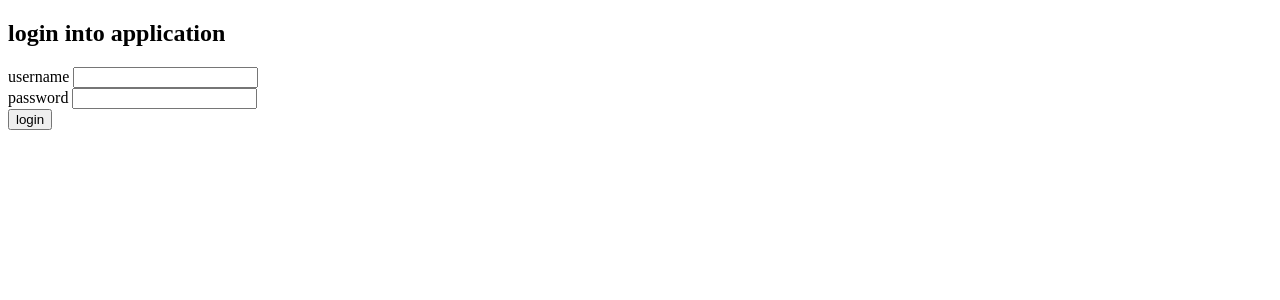
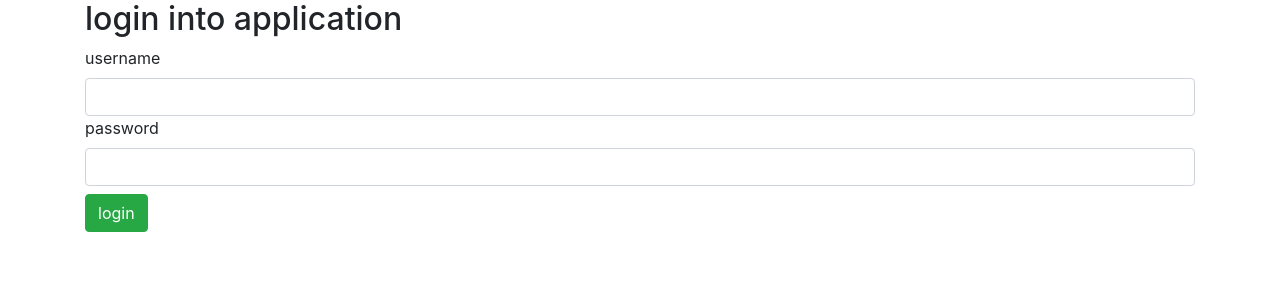
Before and after one commit to senkinux/fso2021, a React (Create React App) app in the folder part7/bloglist-frontend/: page / in a window 1280 px wide. Shown: the top 300 px of the page. Built offline with nearby package versions, Linux system fonts and the light colour scheme; no server answers.

Commit message:
added styles to login page

```diff
--- a/part7/bloglist-frontend/package.json
+++ b/part7/bloglist-frontend/package.json
@@ -5,8 +5,10 @@
 	"dependencies": {
 		"@testing-library/user-event": "^12.6.3",
 		"axios": "^0.21.1",
+		"bootstrap": "^4.6.0",
 		"prop-types": "^15.7.2",
 		"react": "^17.0.1",
+		"react-bootstrap": "^1.5.2",
 		"react-dom": "^17.0.1",
 		"react-redux": "^7.2.3",
 		"react-router-dom": "^5.2.0",
--- a/part7/bloglist-frontend/public/index.html
+++ b/part7/bloglist-frontend/public/index.html
@@ -10,6 +10,7 @@
       content="Web site created using create-react-app"
     />
     <link rel="apple-touch-icon" href="%PUBLIC_URL%/logo192.png" />
+    <link rel="stylesheet" href="https://cdn.jsdelivr.net/npm/bootstrap@4.6.0/dist/css/bootstrap.min.css" integrity="sha384-B0vP5xmATw1+K9KRQjQERJvTumQW0nPEzvF6L/Z6nronJ3oUOFUFpCjEUQouq2+l" crossorigin="anonymous" />
     <!--
       manifest.json provides metadata used when your web app is installed on a
       user's mobile device or desktop. See https://developers.google.com/web/fundamentals/web-app-manifest/
--- a/part7/bloglist-frontend/src/App.js
+++ b/part7/bloglist-frontend/src/App.js
@@ -12,6 +12,9 @@ import { Route, Switch, useRouteMatch } from "react-router-dom"
 import { initializeBlogs, addNewBlog, likeBlog } from "./reducers/blogsReducer"
 import { getUser } from "./reducers/userReducer"
 import { getUserlist } from "./reducers/userlistReducer"
+import Container from "react-bootstrap/Container"
+import Row from "react-bootstrap/Row"
+import Col from "react-bootstrap/Col"
 
 const App = () => {
   const [blogFormVisible, setBlogFormVisible] = useState(false)
@@ -47,9 +50,12 @@ const App = () => {
   }
 
   return (
-    <div>
-      <Menu loggedInUser={loggedInUser} dispatch={dispatch} />
-
+    <Container>
+      <Row>
+        <Col>
+          <Menu loggedInUser={loggedInUser} dispatch={dispatch} />
+        </Col>
+      </Row>
       {notification.message ? (
         <Message
           message={notification.message}
@@ -81,7 +87,7 @@ const App = () => {
       ) : (
         <Login dispatch={dispatch} />
       )}
-    </div>
+    </Container>
   )
 }
 
--- a/part7/bloglist-frontend/src/components/Login.js
+++ b/part7/bloglist-frontend/src/components/Login.js
@@ -3,6 +3,7 @@ import loginService from "../services/login"
 import blogService from "../services/blogs"
 import { loginUser } from "../reducers/userReducer"
 import { showErrorMessage, hideMessage } from "../reducers/notificationReducer"
+import { Form, Button } from "react-bootstrap"
 
 const Login = ({ dispatch }) => {
   const [username, setUsername] = useState("")
@@ -28,11 +29,11 @@ const Login = ({ dispatch }) => {
   return (
     <div>
       <h2>login into application</h2>
-      <form onSubmit={handleLogin}>
+      <Form onSubmit={handleLogin}>
+        <Form.Group>
           <div>
-          <label></label>
-          username{" "}
-          <input
+            <Form.Label>username</Form.Label>
+            <Form.Control
               id="username"
               type="text"
               value={username}
@@ -40,18 +41,24 @@ const Login = ({ dispatch }) => {
             />
           </div>
           <div>
-          password{" "}
-          <input
+            <Form.Label>password</Form.Label>
+            <Form.Control
               id="password"
               type="password"
               value={password}
               onChange={e => setPassword(e.target.value)}
             />
           </div>
-        <button type="submit" id="login-btn">
+          <Button
+            variant="success"
+            className="mt-2"
+            type="submit"
+            id="login-btn"
+          >
             login
-        </button>
-      </form>
+          </Button>
+        </Form.Group>
+      </Form>
     </div>
   )
 }
--- a/part7/bloglist-frontend/src/components/Menu.js
+++ b/part7/bloglist-frontend/src/components/Menu.js
@@ -1,6 +1,8 @@
 import { Link } from "react-router-dom"
 import { logoutUser } from "../reducers/userReducer"
 import { useHistory } from "react-router-dom"
+import Nav from "react-bootstrap/Nav"
+import { Button } from "react-bootstrap"
 
 const Menu = ({ loggedInUser, dispatch }) => {
   const history = useHistory()
@@ -10,27 +12,23 @@ const Menu = ({ loggedInUser, dispatch }) => {
     history.push("/")
   }
 
-  const padding = {
-    paddingRight: 5,
-  }
-
   if (!loggedInUser) {
     return null
   }
 
   return (
-    <div>
-      <div>
-        <Link to="/api/blogs" style={padding}>
-          blogs
-        </Link>
-        <Link to="/api/users" style={padding}>
-          users
-        </Link>
-        {`${loggedInUser.username} is logged in `}
-        <button onClick={logoutHandler}>logout</button>
-      </div>
-    </div>
+    <Nav variant="pills">
+      <Nav.Item className="m-3">
+        <Link to="/api/blogs">blogs</Link>
+      </Nav.Item>
+      <Nav.Item className="m-3">
+        <Link to="/api/users">users</Link>
+      </Nav.Item>
+      <div className="m-3">{`${loggedInUser.username} is logged in `}</div>
+      <Button className="ml-4 mt-2" onClick={logoutHandler} variant="info">
+        logout
+      </Button>
+    </Nav>
   )
 }
 
--- a/part7/bloglist-frontend/src/components/Message.js
+++ b/part7/bloglist-frontend/src/components/Message.js
@@ -1,9 +1,12 @@
 import React from "react"
 import styles from "../index.module.css"
+import Alert from "react-bootstrap/Alert"
 
 const Message = ({ message, success }) => {
-  return (
-    <div className={success ? styles.success : styles.error}>{message}</div>
+  return success ? (
+    <Alert variant="success">{message}</Alert>
+  ) : (
+    <Alert variant="danger">{message}</Alert>
   )
 }
 
--- a/part7/bloglist-frontend/src/index.js
+++ b/part7/bloglist-frontend/src/index.js
@@ -10,6 +10,7 @@ import notificationReducer from "./reducers/notificationReducer"
 import blogsReducer from "./reducers/blogsReducer"
 import userReducer from "./reducers/userReducer"
 import userlistReducer from "./reducers/userlistReducer"
+import "bootstrap/dist/css/bootstrap.min.css"
 
 const reducer = combineReducers({
   notification: notificationReducer,
```
Also changed, not shown: 1 other file (tests, documents, lock files or other folders). Lines whose indentation alone changed are shown as unchanged.
